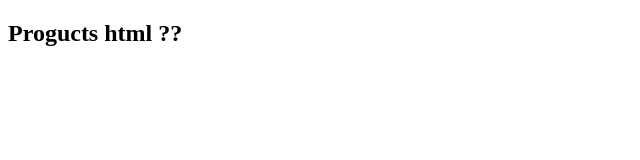
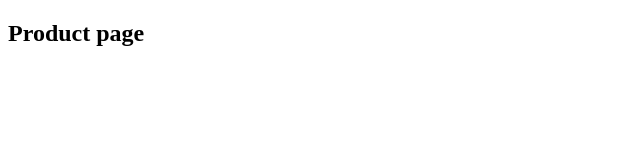
Before and after one commit to NureSviderskyiOleksandr/mate-test-repository, a plain HTML site: page products.html in a window 1280 px wide. Shown: the full height of the page, 0-640 px from the left. Drawn offline with Linux system fonts and the light colour scheme.

Commit message:
changed header title to product page

```diff
--- a/products.html
+++ b/products.html
@@ -7,7 +7,7 @@
 </head>
 <body>
   <h2>
-    Progucts html ??
+    Product page
   </h2>
 </body>
 </html>
```
